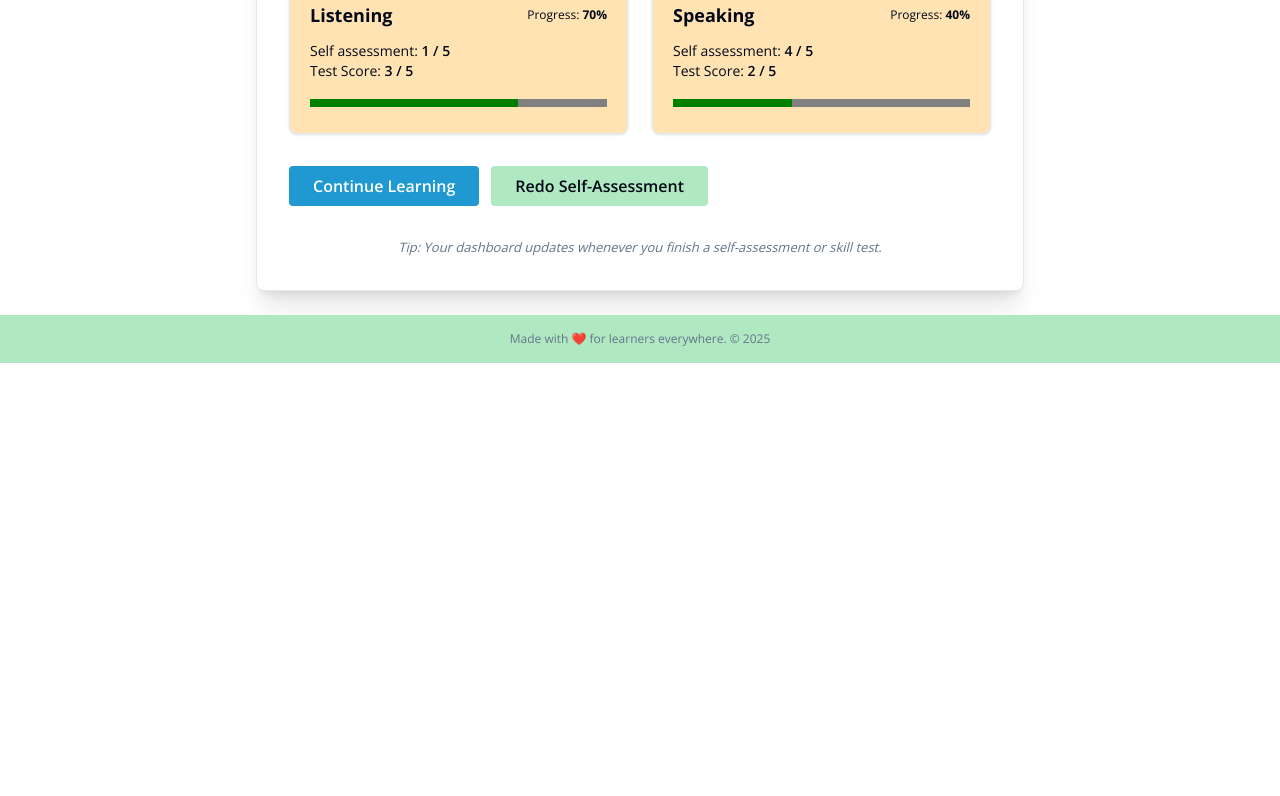
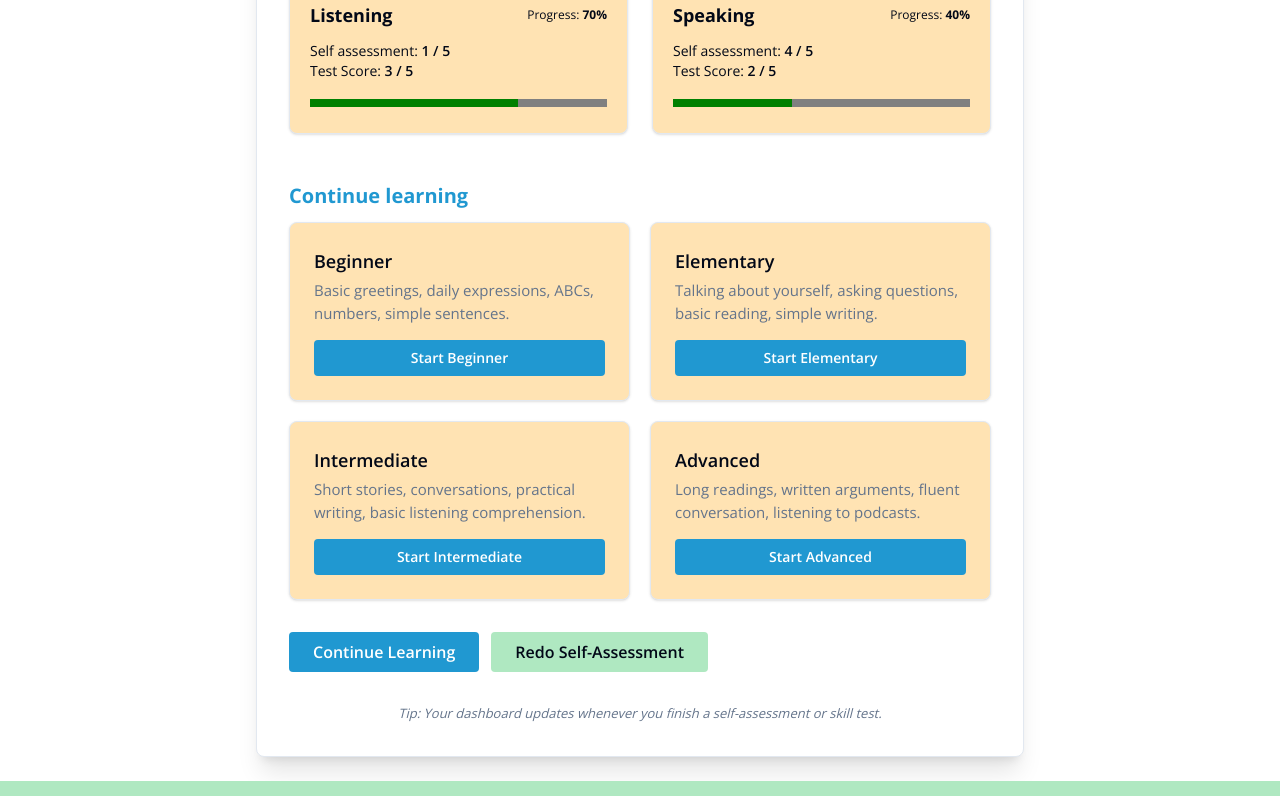
Before and after one commit to 0x-wzw/engage-english-journey, a React (Vite) app: page /dashboard in a window 1280 px wide. Shown: the part 479-1275 px from the top of the page. Before the commit the page ends 842 px from the top, so only its background shows below. Built offline with nearby package versions, Linux system fonts and the light colour scheme.

Commit message:
feat: Add "Continue Learning" section
Adds a "Continue Learning" section to the dashboard, displaying curriculum based on the user's level.

```diff
--- a/src/pages/Dashboard.tsx
+++ b/src/pages/Dashboard.tsx
@@ -1,6 +1,7 @@
 
 import Layout from "@/components/Layout";
-import { Link } from "react-router-dom";
+import { Link, useNavigate } from "react-router-dom";
+import { useState } from "react";
 
 // TODO: Replace fake data with Supabase-backed progress and results.
 const exampleProgress = [
@@ -10,7 +11,34 @@ const exampleProgress = [
   { skill: "Speaking",  self: 4, actual: 2, progress: 40 }
 ];
 
+// Curriculum data by level
+const curriculums = [
+  {
+    level: "Beginner",
+    summary: "Basic greetings, daily expressions, ABCs, numbers, simple sentences."
+  },
+  {
+    level: "Elementary",
+    summary: "Talking about yourself, asking questions, basic reading, simple writing."
+  },
+  {
+    level: "Intermediate",
+    summary: "Short stories, conversations, practical writing, basic listening comprehension."
+  },
+  {
+    level: "Advanced",
+    summary: "Long readings, written arguments, fluent conversation, listening to podcasts."
+  },
+];
+
 const Dashboard = () => {
+  const navigate = useNavigate();
+
+  // Handler for direct navigation to assessment with selected level (pass as search query for simplicity)
+  const handleStartLevel = (level: string) => {
+    navigate(`/assessment?level=${encodeURIComponent(level)}`);
+  };
+
   return (
     <Layout>
       <div className="max-w-3xl mx-auto mt-12 bg-card p-8 rounded-lg shadow-xl border border-border">
@@ -38,6 +66,32 @@ const Dashboard = () => {
             </div>
           ))}
         </div>
+
+        {/* --- Continue Learning Section --- */}
+        <div className="mt-12">
+          <h2 className="text-xl font-bold text-primary mb-3">Continue learning</h2>
+          <div className="grid grid-cols-1 sm:grid-cols-2 gap-5">
+            {curriculums.map(curriculum => (
+              <div
+                key={curriculum.level}
+                className="bg-accent p-6 rounded-lg border border-border shadow flex flex-col justify-between"
+              >
+                <div>
+                  <div className="font-semibold text-lg text-foreground mb-1">{curriculum.level}</div>
+                  <div className="text-muted-foreground text-[15px] mb-4">{curriculum.summary}</div>
+                </div>
+                <button
+                  onClick={() => handleStartLevel(curriculum.level)}
+                  className="mt-auto px-4 py-2 bg-primary text-white rounded hover:bg-[#1277a8] transition text-sm font-semibold"
+                >
+                  {`Start ${curriculum.level}`}
+                </button>
+              </div>
+            ))}
+          </div>
+        </div>
+        {/* --- End Continue Learning Section --- */}
+
         <div className="mt-8 flex gap-3">
           <Link
             to="/assessment"
```
